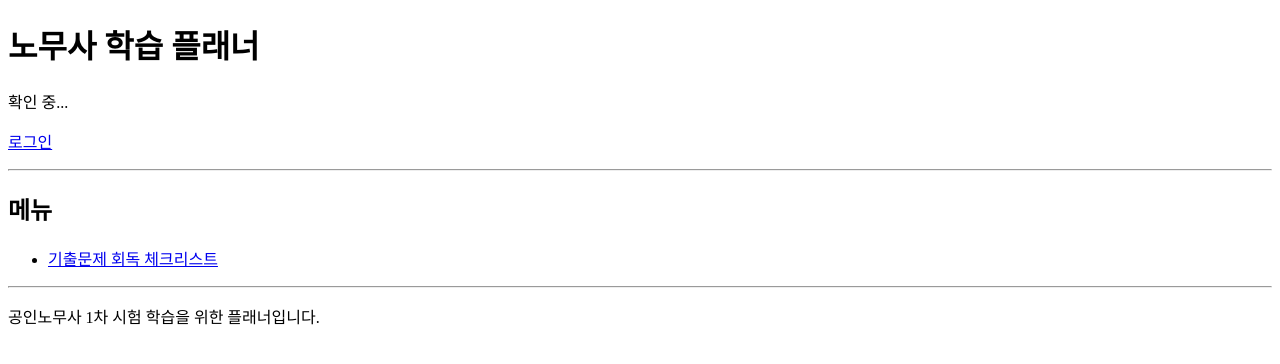
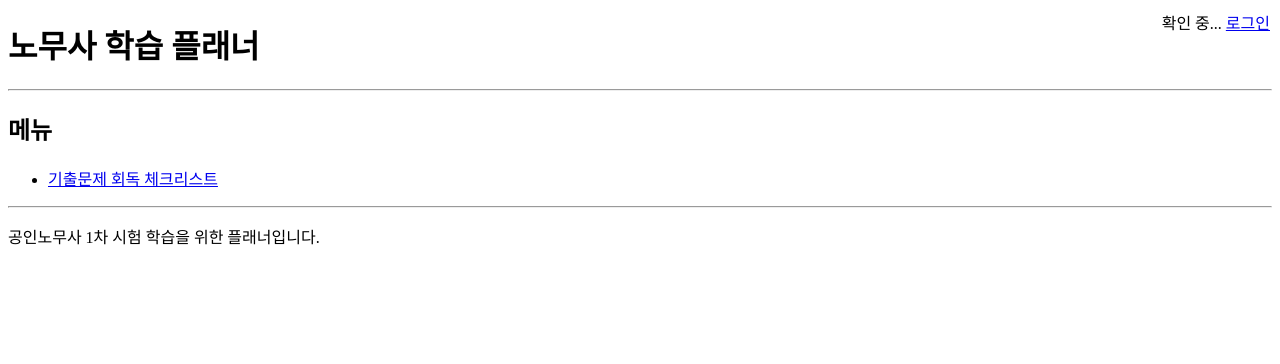
Before and after one commit to yangonebin/CPLA, a website: page index.html in a window 1280 px wide. Drawn offline with Linux system fonts and the light colour scheme; no server answers.

Commit message:
🎨 [fix] : 로그인 위치 수정

```diff
--- a/index.html
+++ b/index.html
@@ -5,13 +5,13 @@
     <title>노무사 학습 플래너</title>
 </head>
 <body>
-    <h1>노무사 학습 플래너</h1>
-
-    <p id="authStatus">확인 중...</p>
-    <p>
+    <div style="position: absolute; top: 10px; right: 10px;">
+        <span id="authStatus">확인 중...</span>
         <a href="login.html" id="loginLink">로그인</a>
         <button id="logoutBtn" style="display:none;">로그아웃</button>
-    </p>
+    </div>
+
+    <h1>노무사 학습 플래너</h1>
 
     <hr>
 
```
Also changed, not shown: checklist.html (+4 -2 lines), 1 other file.
